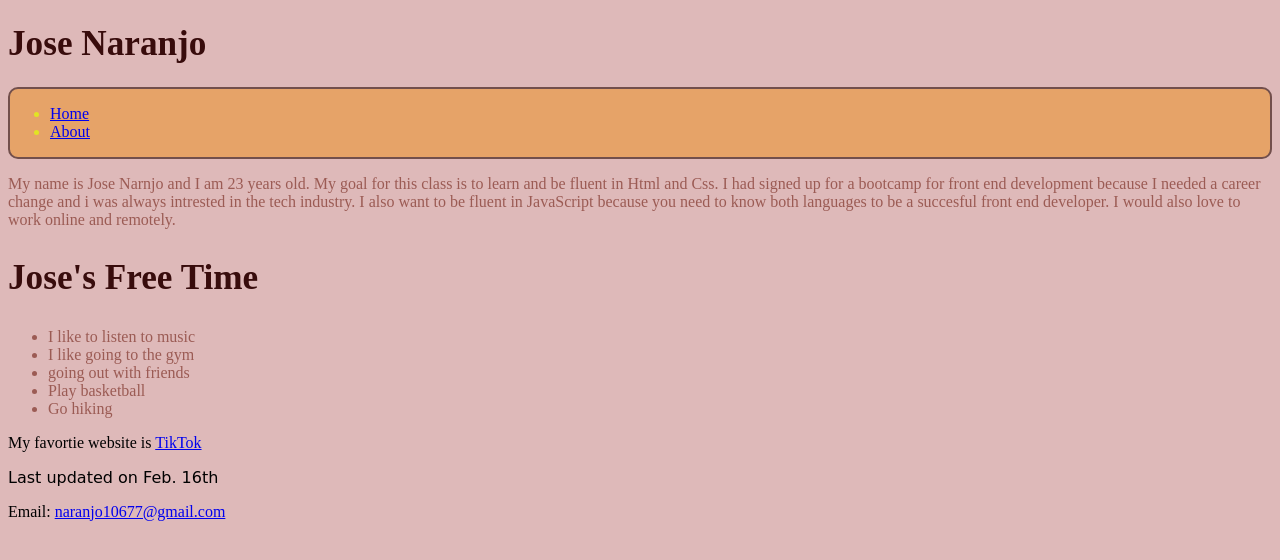
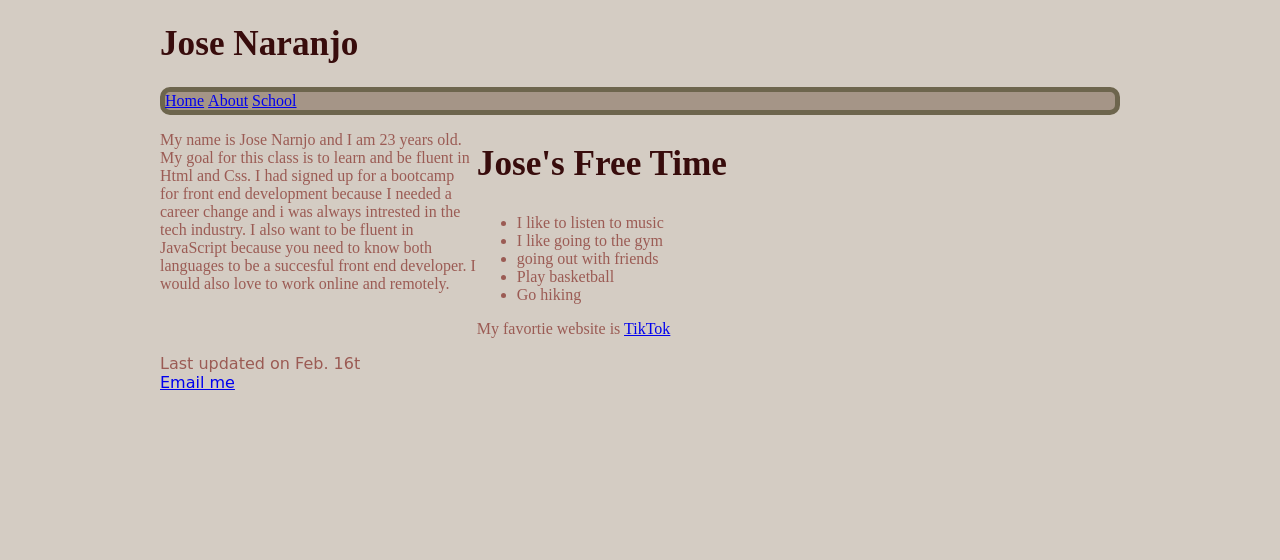
Before and after one commit to naranjo77/project-1-1, a plain HTML site: page index.html in a window 1280 px wide. Drawn offline with Linux system fonts and the light colour scheme.

Commit message:
changes to CSS

```diff
--- a/index.html
+++ b/index.html
@@ -15,19 +15,23 @@
 
 
 
+
     <h1>Jose Naranjo</h1>
 
-     <nav>
-        <ul>
+    <nav>
+        <ul class="inline">
             <li><a href="index.html">Home</a></li>
             <li><a href="about.html">About</a></li>
+            <li><a href="school.html">School</a></li>
+
+
         </ul>
     </nav>
 
 
 
 
-   <section>
+   <section id="leftColumn">
 
     <p> My name is Jose Narnjo and I am 23 years old. My goal for this
         class is to learn and be fluent in Html and Css. I had signed up for
@@ -40,6 +44,8 @@
    </section>
 
 
+   <section id="rightColumn">
+
     <h2>Jose's Free Time</h2>
     <ul class="text">
         <li>I like to listen to music</li>
@@ -48,13 +54,28 @@
         <li>Play basketball</li>
         <li>Go hiking</li>
       </ul>
+      </ul>
+
+    </ul>
 
     <p>My favortie website is <a href="https://www.tiktok.com/en/">TikTok</a></p>
 
+   </section>
 
-    <footer>Last updated on Feb. 16th</footer>
 
-    <p>Email: <a href="mailto:naranjo10677@gmail.com">naranjo10677@gmail.com</a></p>
+
+
+    <footer>
+        <section id="contactInfo">
+            Last updated on Feb. 16t
+        <br>
+        <a href="mailto:naranjo10677@gmail.com">Email me</a></p>
+
+        </section>
+
+
+    </footer>
+
 
 
 
--- a/styles.css
+++ b/styles.css
@@ -3,7 +3,15 @@
 
 /*body */
 body {
-    background-color: rgb(222, 185, 185);
+    background-color: rgb(212, 204, 195);
+}
+
+body {
+    margin-left: auto;
+    margin-right: auto;
+    max-width: 960px;
+    min-width: 640px;
+    width: 95%;
 }
 
 
@@ -17,21 +25,37 @@ h1, h2  {
 }
 
 /*nav ul (see pg 145)*/
-nav {
-    color: rgb(225, 228, 35);
-}
+ .inline {
+    list-style-type: none;
+    margin: 0;
+    padding: 0;
+ }
 
-.text {
-    color: rgb(155, 91, 84);
-}
+ .inline li {
+    display: inline;
+  }
+
+  li a:hover {
+    background-color: #e37b7b;
+  }
 
 
-nav {
-    background-color: rgb(230, 163, 104);
+  .active {
+    background-color: #bdbbf0;
+  }
+
+
+
+
+
+
+
+  nav {
+    background-color: rgb(165, 149, 135);
     border-style: solid;
-    border-color: rgb(114, 79, 76);
+    border-color: rgb(109, 101, 77);
     border-radius: 10px;
-    border-width: 2px;
+    border-width: 5px;
 }
 
 
@@ -41,6 +65,7 @@ nav {
 
 section  {
     color:  rgb(155, 91, 84);
+
 }
 
 /*footer*/
@@ -48,3 +73,56 @@ footer {
     font-family: cursive;
 
 }
+footer {
+  clear: left;
+}
+footer > nav.verticalNavigation {
+  float: left;
+width: 22%; }
+footer > section#contactInfo {
+  float: left;
+width: 34%; }
+
+/*left column*/
+
+section#leftColumn {
+  clear: left;
+  float: left;
+  width: 33%;
+}
+
+
+
+/*right column*/
+
+section#rightColumn {
+  float: left;
+  width: 65%;
+
+}
+
+
+
+section#theLeftColmn {
+  clear: left;
+  float: left;
+  width: 33%;
+}
+section#theRightColmn {
+  float: left;
+  width: 65%;
+
+}
+
+
+section#aboutLeftColumn {
+  clear: left;
+  float: left;
+  width: 33%;
+
+}
+
+section#aboutRightColumn {
+  float: left;
+  width: 66%;
+}
```
Also changed, not shown: about.html (+17 -5 lines), school.html (added, +41 -0 lines).
